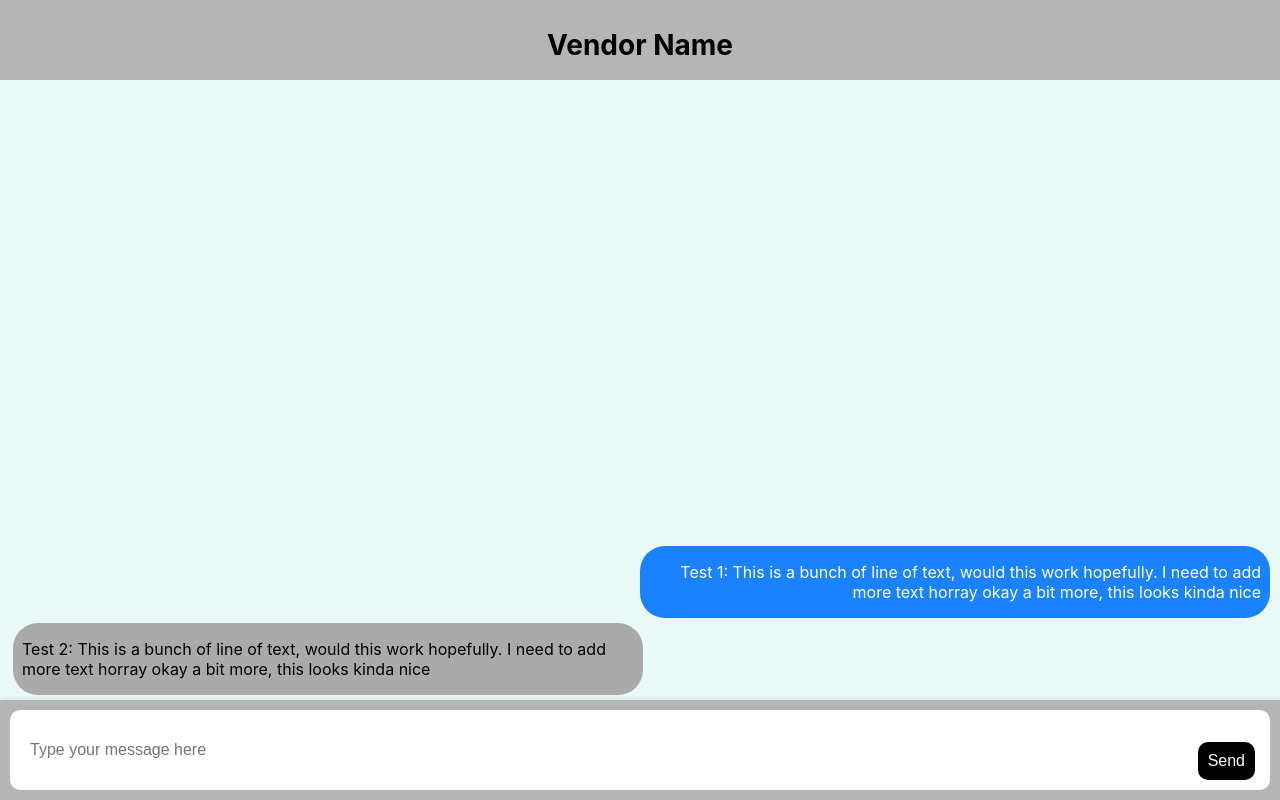
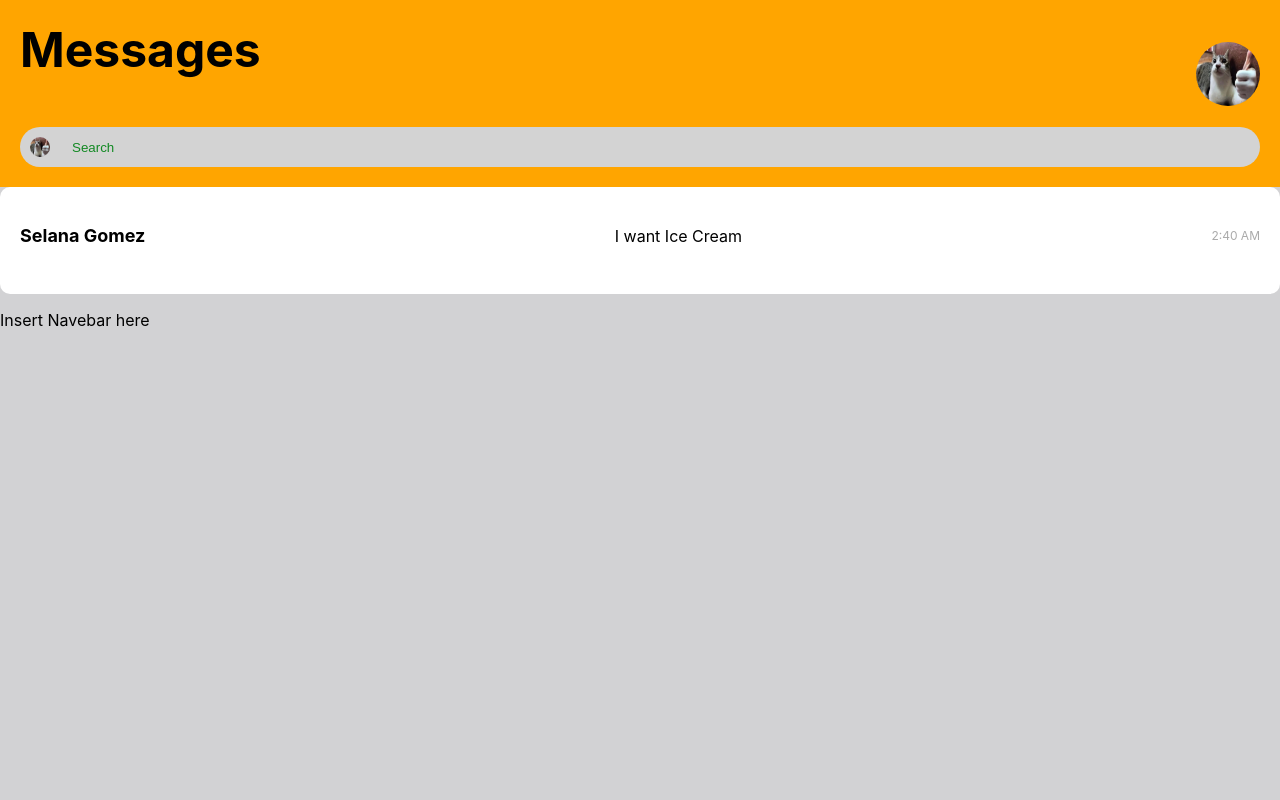
Before and after one commit to ShoeShime/test-chat_app, a React (Create React App) app: page / in a window 1280 px wide. Built offline with nearby package versions, Linux system fonts and the light colour scheme.

Commit message:
Rename files

```diff
--- a/src/App.tsx
+++ b/src/App.tsx
@@ -11,7 +11,7 @@ function App() {
 
   return (
 
-    <ChatRoom/>
+    <ChatPage/>
 
   );
 }
--- a/src/features/chatdisplay/components/ChatPage.tsx
+++ b/src/features/chatdisplay/components/ChatPage.tsx
@@ -1,6 +1,6 @@
 import React from "react";
 import styled from "styled-components";
-import ChatHeader_Page from "./ChatHeader_Page";
+import ChatHeaderPage from "./ChatHeaderPage";
 import MessageBox from "./MessageBox";
 
 
@@ -19,11 +19,11 @@ export function ChatPage(){
 
 	return(
 		<ChatPageBody>
-			<ChatHeader_Page/>
+			<ChatHeaderPage/>
 
 			<MessageBox/>
 
-			<p>bottom part</p>
+			<p>Insert Navebar here</p>
 		</ChatPageBody>
 	);
 }
```
Also changed, not shown: src/features/chatdisplay/components/ChatHeaderPage.tsx (renamed from src/features/chatdisplay/components/ChatHeader_Page.tsx).
